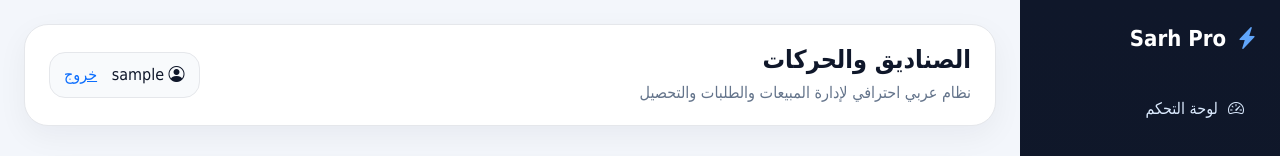
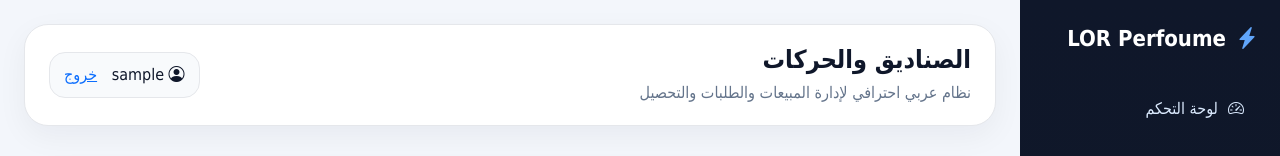
Before and after one commit to LORPerfume/lor-perfume-jo, a Django app: page /cashboxes/ in a window 1280 px wide. Shown: the top 156 px of the page. Run offline with Django 5.2, Linux system fonts and the light colour scheme; the visitor is signed in with stand-in values (Sample User, id 1); data that the repository does not hold is empty.

Commit message:
Update base.html

```diff
--- a/core/templates/core/base.html
+++ b/core/templates/core/base.html
@@ -1,11 +1,11 @@
 {% load static %}
 <!doctype html><html lang="ar" dir="rtl"><head>
-<meta charset="utf-8"><meta name="viewport" content="width=device-width,initial-scale=1"><title>{% block title %}Sarh Pro OMS{% endblock %}</title>
+<meta charset="utf-8"><meta name="viewport" content="width=device-width,initial-scale=1"><title>{% block title %}LOR Perfoume OMS{% endblock %}</title>
 <link href="https://cdn.jsdelivr.net/npm/bootstrap@5.3.3/dist/css/bootstrap.rtl.min.css" rel="stylesheet">
 <link href="https://cdn.jsdelivr.net/npm/bootstrap-icons@1.11.3/font/bootstrap-icons.min.css" rel="stylesheet">
 <link rel="stylesheet" href="{% static 'css/app.css' %}">
 </head><body>
-<aside class="sidebar"><div class="brand"><i class="bi bi-lightning-charge-fill"></i><span>Sarh Pro</span></div><nav>
+<aside class="sidebar"><div class="brand"><i class="bi bi-lightning-charge-fill"></i><span>LOR Perfoume</span></div><nav>
 <a href="{% url 'dashboard' %}"><i class="bi bi-speedometer2"></i> لوحة التحكم</a><a href="{% url 'order_list' %}"><i class="bi bi-bag-check"></i> الطلبات</a><a href="{% url 'customer_list' %}"><i class="bi bi-people"></i> العملاء</a><a href="{% url 'product_list' %}"><i class="bi bi-box-seam"></i> المنتجات</a><a href="{% url 'followup_list' %}"><i class="bi bi-headset"></i> المتابعات</a><a href="{% url 'cashbox_list' %}"><i class="bi bi-wallet2"></i> الصناديق</a><a href="{% url 'delivery_list' %}"><i class="bi bi-truck"></i> التوصيل</a><a href="{% url 'reports' %}"><i class="bi bi-graph-up-arrow"></i> التقارير</a><a href="/admin/"><i class="bi bi-shield-lock"></i> الإدارة</a></nav></aside>
 <main class="main"><header class="topbar"><div><h1>{% block page_title %}لوحة التحكم{% endblock %}</h1><p>نظام عربي احترافي لإدارة المبيعات والطلبات والتحصيل</p></div><div class="userbox"><i class="bi bi-person-circle"></i> {{ request.user.username }} <a href="{% url 'logout' %}">خروج</a></div></header>
 {% if messages %}{% for message in messages %}<div class="alert alert-success glass">{{ message }}</div>{% endfor %}{% endif %}
```
